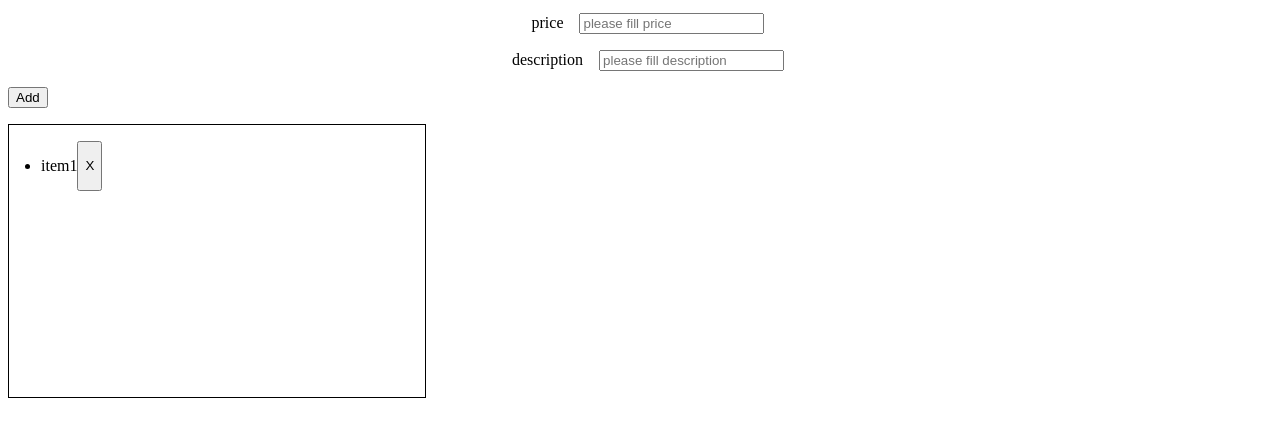
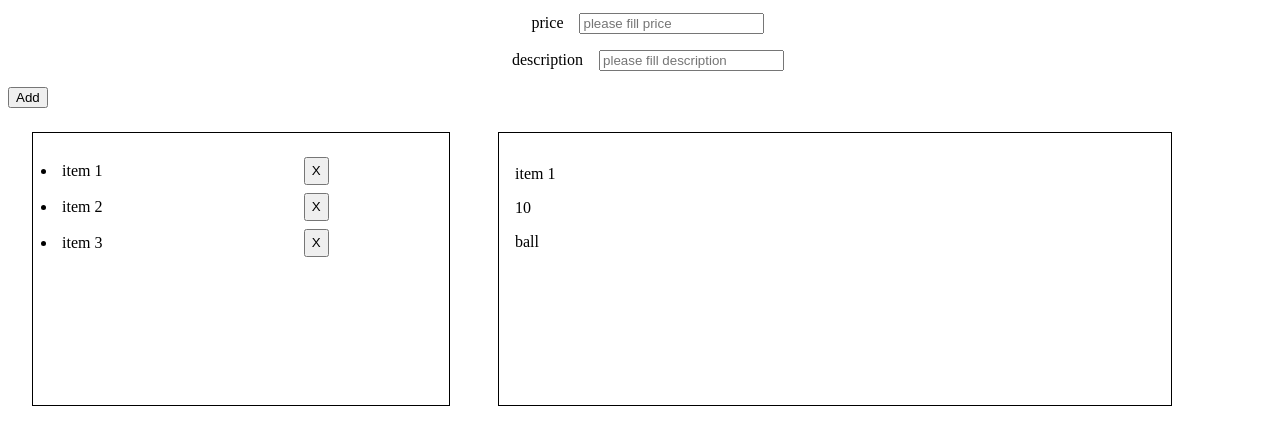
Before and after one commit to ykrantz/product-list, a plain HTML site: page index.html in a window 1280 px wide. Shown: the part 104-548 px from the top of the page. Drawn offline with Linux system fonts and the light colour scheme.

Commit message:
change input_type from array to object+ design+ partical logic for deleteing product and show

```diff
--- a/main.js
+++ b/main.js
@@ -1,5 +1,13 @@
-const INPUT_TYPES = ["name", "price", "description"];
-const INIT_PRODUCT_LIST = [new Product(0, "item1", "10", "test")];
+const INPUT_TYPES = {
+  prdName: "name",
+  price: "price",
+  description: "description",
+};
+const INIT_PRODUCT_LIST = [
+  new Product(0, "item 1", "10", "ball"),
+  new Product(0, "item 2", "33", "apple"),
+  new Product(0, "item 3", "55", "basket"),
+];
 
 const inputTypes = INPUT_TYPES;
 
@@ -65,8 +73,8 @@ function createAppHeader() {
 function createInputProductDetails() {
   //   const inputTypes = ["name", "price", "description"];
 
-  for (let i of inputTypes) {
-    createInputAndLabel(i, i);
+  for (let i in inputTypes) {
+    createInputAndLabel(inputTypes[i], inputTypes[i]);
   }
 
   const $addButton = buttonGenerator(
@@ -149,6 +157,8 @@ function createProductDetails() {
     .getElementById("productDetails")
     .append($productName, $productPrice, $productDescription);
   console.log("15");
+
+  productList.length > 0 && showProductDetails(0);
 }
 
 function refreshProductsList() {
@@ -248,9 +258,24 @@ function createProductLi(product, productIdNumber) {
 
 function deleteProductFromUl(e) {
   const productIdNum = e.target.dataset.productId;
+
   console.log(productIdNum, e.target);
   deleteProductFromList(productIdNum);
   refreshProductsList();
+
+  // if the product that was delete was shown , need to change disply:
+  if (
+    productIdNum === document.getElementById("productDetails").dataset.productId
+  ) {
+    // TODO: fix the logic so will show proporly
+    if (productList.length - 1 > productIdNum) {
+      showProductDetails(productIdNum);
+    } else if (productList.length - 1 === productIdNum - 1) {
+      showProductDetails(productIdNum - 1);
+    } else {
+    }
+  }
+  // document.getElementById("productDetails").dataset.productId = productIdNum;
   // TODO: finish
 }
 
@@ -278,26 +303,32 @@ function addProductToList() {
   clearInputs();
 }
 
-function showProductDetails(productIdNum) {
+function showProductDetails(productIdNum = 0) {
+  if (productList.length === 0) return;
+
   const productDetails = productList[productIdNum];
-  for (let productType of INPUT_TYPES) {
-    // console.log(
-    //   `product${
-    //     productType.charAt(0).toUpperCase() + productType.substring(1)
-    //   }`,
-    //   document.getElementById(
-    //     `product${
-    //       productType.charAt(0).toUpperCase() + productType.substring(1)
-    //     }`
-    //   ),
-    //   16
-    // );
+  for (let productType in inputTypes) {
+    console.log(
+      `product${
+        productType.charAt(0).toUpperCase() + productType.substring(1)
+      }`,
+      document.getElementById(
+        `product${
+          productType.charAt(0).toUpperCase() + productType.substring(1)
+        }`
+      ),
+      16
+    );
     console.log(productDetails[productType], 17, productType);
 
     document.getElementById(
-      `product${productType.charAt(0).toUpperCase() + productType.substring(1)}`
+      `product${
+        inputTypes[productType].charAt(0).toUpperCase() +
+        inputTypes[productType].substring(1)
+      }`
     ).innerHTML = productDetails[productType];
   }
+  document.getElementById("productDetails").dataset.productId = productIdNum;
 }
 
 function refreshShownProductDetails(e) {
--- a/style.css
+++ b/style.css
@@ -15,16 +15,46 @@
 .productLi{
     margin-left: 1rem;
     /* width: 200px; */
+    margin: 0.5rem;
 }
+
+.productLi :hover{
+    /* margin-left: 1rem; */
+    /* width: 200px; */
+    font-weight: bold;
+
+
+}
+.productP :hover{
+    background-color: aquamarine;
+    font-weight: bold;
+    /* width: 200px; */
+}
+
+.productP{
+    /* background-color: aquamarine; */
+    /* font-weight: bold; */
+    width: 60%;
+    overflow: hidden;
+    margin: 5px;
+    /* width: 200px; */
+}
+
+
 .productDiv{
     display: flex;
+}
+
+.deleteProductButton{
+    /* position :relative;
+    right:0 */
+    margin-left: 1rem;
 }
 #poductContainer{
     display: flex;
 }
-#addProduct-button{
-    /* justify-content: center; */
-}
+
+
 /* #appContainer{
     background-color: blue;
 } */
@@ -33,4 +63,18 @@
     min-height: 30vh;
     padding: 1rem;
    width: 30vw;
+   margin: 3vh;
+
 }
+#productDetails{
+    border: solid 1px;
+    height: 30vh;
+    padding: 1rem;
+   width: 50vw;
+   margin: 3vh;
+
+}
+
+#addProduct-button{
+    /* justify-content: center; */
+}
```
